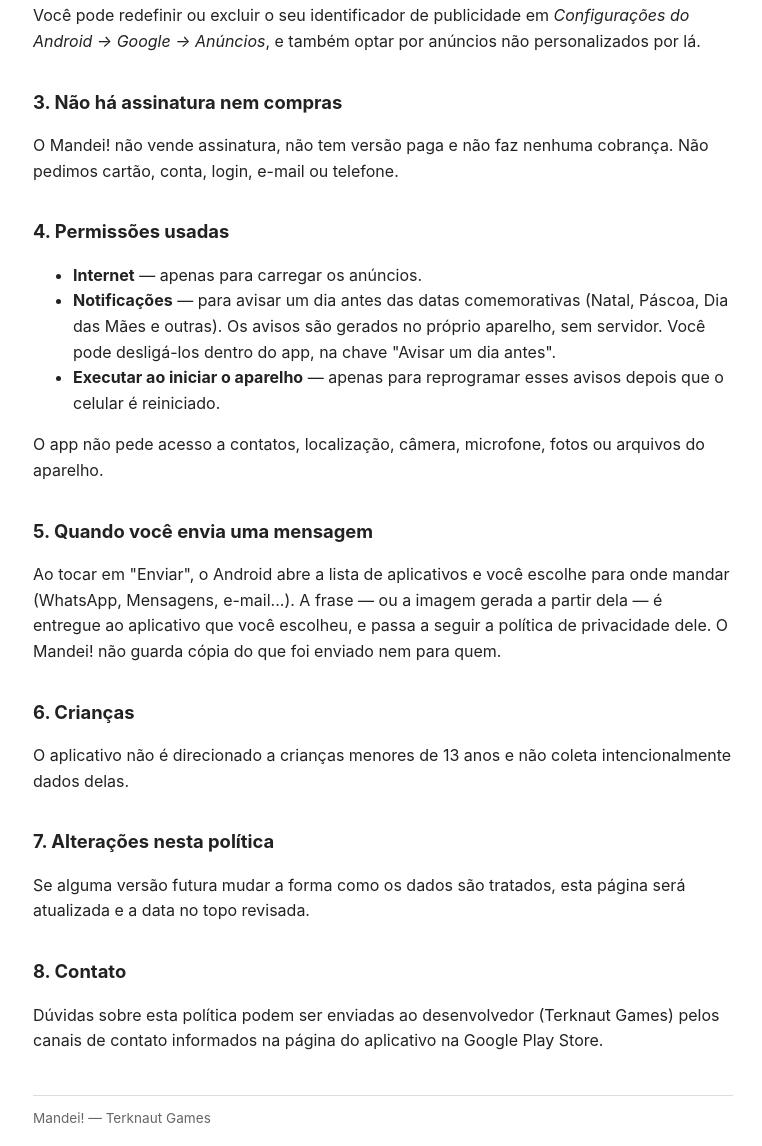
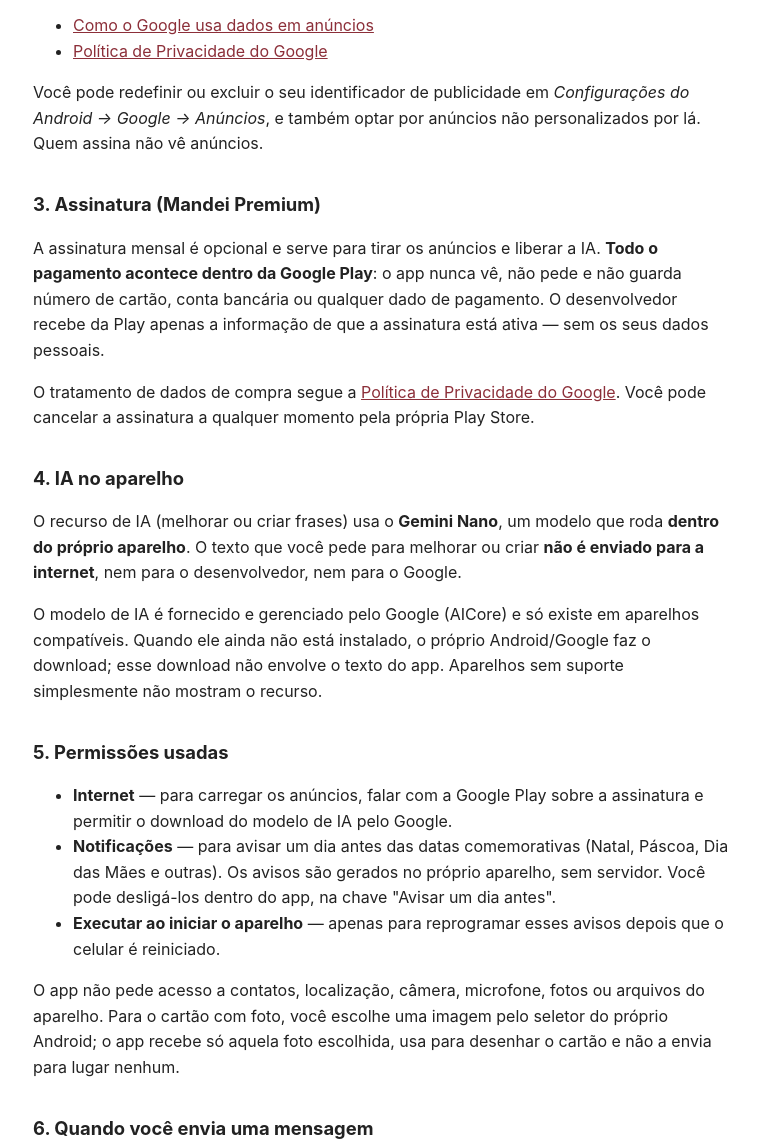
Before and after one commit to EvertonRaabe/mandei-privacidade, a plain HTML site: page index.html in a window 1280 px wide. Shown: the part 1006-2152 px from the top of the page, without its empty margins (257-1019 px from the left). Drawn offline with Linux system fonts and the light colour scheme.

Commit message:
Atualiza a politica para a versao 1.1.0 (assinatura e IA no aparelho)

```diff
--- a/index.html
+++ b/index.html
@@ -18,7 +18,7 @@
 </head>
 <body>
   <h1>Política de Privacidade — Mandei!</h1>
-  <p><strong>Última atualização:</strong> 22 de setembro de 2026</p>
+  <p><strong>Última atualização:</strong> 15 de novembro de 2026</p>
 
   <p>
     O <strong>Mandei!</strong> (desenvolvido por Terknaut Games) é um
@@ -27,10 +27,10 @@
   </p>
 
   <div class="caixa">
-    <strong>Resumo:</strong> o app é <strong>gratuito</strong>, não tem
-    assinatura nem compras dentro dele e se mantém <strong>apenas com
-    anúncios</strong>. O que você digita e guarda no app fica no seu próprio
-    aparelho. O desenvolvedor não recebe nenhuma informação sua.
+    <strong>Resumo:</strong> o app é <strong>gratuito com anúncios</strong> e
+    tem uma <strong>assinatura opcional</strong> que tira os anúncios e libera
+    a IA. O que você digita e guarda no app fica no seu próprio aparelho. O
+    desenvolvedor não recebe nenhuma informação sua.
   </div>
 
   <h2>1. O que o app guarda</h2>
@@ -40,7 +40,10 @@
   <ul>
     <li>o nome que você digita para personalizar as frases;</li>
     <li>as frases que você marca como favoritas;</li>
-    <li>a escolha de receber ou não os avisos das datas;</li>
+    <li>as datas que você marca no calendário;</li>
+    <li>o idioma escolhido (português ou espanhol);</li>
+    <li>a escolha de receber ou não os avisos das datas e os sons;</li>
+    <li>se a assinatura está ativa, conforme informado pela Google Play;</li>
     <li>um contador interno de quantas mensagens foram enviadas, usado só
         para espaçar os anúncios.</li>
   </ul>
@@ -52,9 +55,10 @@
 
   <h2>2. Anúncios</h2>
   <p>
-    O app exibe anúncios do <strong>Google AdMob</strong>: uma faixa no rodapé
-    e um anúncio de tela cheia em alguns momentos (depois de enviar ou copiar
-    uma mensagem). É assim que o aplicativo se mantém gratuito.
+    Para quem <strong>não assina</strong>, o app exibe anúncios do
+    <strong>Google AdMob</strong>: uma faixa no rodapé e um anúncio de tela
+    cheia em alguns momentos (depois de enviar ou copiar uma mensagem).
+    É assim que o aplicativo se mantém gratuito.
   </p>
   <p>
     Para exibir esses anúncios, o Google pode coletar e usar dados do
@@ -72,18 +76,43 @@
   <p>
     Você pode redefinir ou excluir o seu identificador de publicidade em
     <em>Configurações do Android → Google → Anúncios</em>, e também optar por
-    anúncios não personalizados por lá.
+    anúncios não personalizados por lá. Quem assina não vê anúncios.
   </p>
 
-  <h2>3. Não há assinatura nem compras</h2>
+  <h2>3. Assinatura (Mandei Premium)</h2>
   <p>
-    O Mandei! não vende assinatura, não tem versão paga e não faz
-    nenhuma cobrança. Não pedimos cartão, conta, login, e-mail ou telefone.
+    A assinatura mensal é opcional e serve para tirar os anúncios e liberar
+    a IA. <strong>Todo o pagamento acontece dentro da Google Play</strong>:
+    o app nunca vê, não pede e não guarda número de cartão, conta bancária
+    ou qualquer dado de pagamento. O desenvolvedor recebe da Play apenas a
+    informação de que a assinatura está ativa — sem os seus dados pessoais.
+  </p>
+  <p>
+    O tratamento de dados de compra segue a
+    <a href="https://policies.google.com/privacy" target="_blank">Política
+    de Privacidade do Google</a>. Você pode cancelar a assinatura a qualquer
+    momento pela própria Play Store.
   </p>
 
-  <h2>4. Permissões usadas</h2>
+  <h2>4. IA no aparelho</h2>
+  <p>
+    O recurso de IA (melhorar ou criar frases) usa o <strong>Gemini Nano</strong>,
+    um modelo que roda <strong>dentro do próprio aparelho</strong>. O texto
+    que você pede para melhorar ou criar <strong>não é enviado para a
+    internet</strong>, nem para o desenvolvedor, nem para o Google.
+  </p>
+  <p>
+    O modelo de IA é fornecido e gerenciado pelo Google (AICore) e só existe
+    em aparelhos compatíveis. Quando ele ainda não está instalado, o próprio
+    Android/Google faz o download; esse download não envolve o texto do app.
+    Aparelhos sem suporte simplesmente não mostram o recurso.
+  </p>
+
+  <h2>5. Permissões usadas</h2>
   <ul>
-    <li><strong>Internet</strong> — apenas para carregar os anúncios.</li>
+    <li><strong>Internet</strong> — para carregar os anúncios, falar com a
+        Google Play sobre a assinatura e permitir o download do modelo de IA
+        pelo Google.</li>
     <li><strong>Notificações</strong> — para avisar um dia antes das datas
         comemorativas (Natal, Páscoa, Dia das Mães e outras). Os avisos são
         gerados no próprio aparelho, sem servidor. Você pode desligá-los
@@ -93,10 +122,12 @@
   </ul>
   <p>
     O app não pede acesso a contatos, localização, câmera, microfone, fotos
-    ou arquivos do aparelho.
+    ou arquivos do aparelho. Para o cartão com foto, você escolhe uma imagem
+    pelo seletor do próprio Android; o app recebe só aquela foto escolhida,
+    usa para desenhar o cartão e não a envia para lugar nenhum.
   </p>
 
-  <h2>5. Quando você envia uma mensagem</h2>
+  <h2>6. Quando você envia uma mensagem</h2>
   <p>
     Ao tocar em "Enviar", o Android abre a lista de aplicativos e você escolhe
     para onde mandar (WhatsApp, Mensagens, e-mail...). A frase — ou a imagem
@@ -105,19 +136,19 @@
     cópia do que foi enviado nem para quem.
   </p>
 
-  <h2>6. Crianças</h2>
+  <h2>7. Crianças</h2>
   <p>
     O aplicativo não é direcionado a crianças menores de 13 anos e não coleta
     intencionalmente dados delas.
   </p>
 
-  <h2>7. Alterações nesta política</h2>
+  <h2>8. Alterações nesta política</h2>
   <p>
     Se alguma versão futura mudar a forma como os dados são tratados, esta
     página será atualizada e a data no topo revisada.
   </p>
 
-  <h2>8. Contato</h2>
+  <h2>9. Contato</h2>
   <p>
     Dúvidas sobre esta política podem ser enviadas ao desenvolvedor
     (Terknaut Games) pelos canais de contato informados na página do
```
